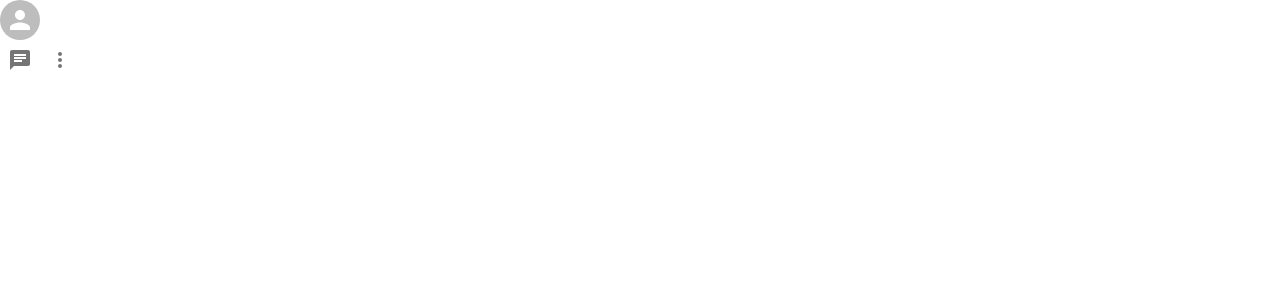
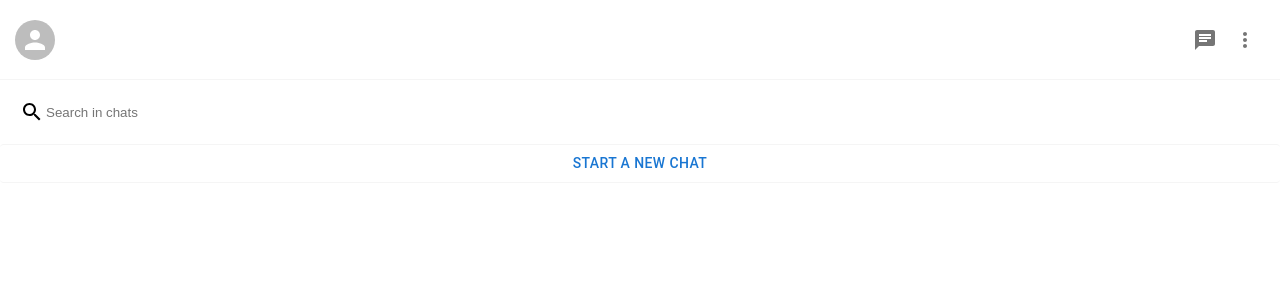
Before and after one commit to kevincastrochavez/whatsapp-nextjs, a Next.js app: page / in a window 1280 px wide. Shown: the top 300 px of the page. Built offline with nearby package versions, Linux system fonts and the light colour scheme.

Commit message:
added more styled components to the sidebar

```diff
--- a/components/Sidebar.js
+++ b/components/Sidebar.js
@@ -1,7 +1,8 @@
 import React from 'react';
-import { Avatar, IconButton } from '@mui/material';
+import { Avatar, Button, IconButton } from '@mui/material';
 import ChatIcon from '@mui/icons-material/Chat';
 import MoreVertIcon from '@mui/icons-material/MoreVert';
+import SearchIcon from '@mui/icons-material/Search';
 import styled from 'styled-components';
 
 function Sidebar() {
@@ -19,6 +20,13 @@
           </IconButton>
         </IconsContainer>
       </Header>
+
+      <Search>
+        <SearchIcon />
+        <SearchInput placeholder='Search in chats' />
+      </Search>
+
+      <SidebarButton>Start a new chat</SidebarButton>
     </Container>
   );
 }
@@ -27,8 +35,47 @@
 
 const Container = styled.div``;
 
-const Header = styled.div``;
+const Search = styled.div`
+  display: flex;
+  align-items: center;
+  padding: 20px;
+  border-radius: 2px;
+`;
 
-const UserAvatar = styled(Avatar)``;
+const SidebarButton = styled(Button)`
+  width: 100%;
+  /* Increases the priority of the rule */
+  &&& {
+    border-top: 1px solid whitesmoke;
+    border-bottom: 1px solid whitesmoke;
+  }
+`;
+
+const SearchInput = styled.input`
+  outline-width: 0;
+  border: none;
+  flex: 1;
+`;
+
+const Header = styled.div`
+  display: flex;
+  position: sticky;
+  top: 0;
+  background-color: white;
+  z-index: 1;
+  justify-content: space-between;
+  align-items: center;
+  padding: 15px;
+  height: 80px;
+  border-bottom: 1px solid whitesmoke;
+`;
+
+const UserAvatar = styled(Avatar)`
+  cursor: pointer;
+
+  :hover {
+    opacity: 0.8;
+  }
+`;
 
 const IconsContainer = styled.div``;
```
